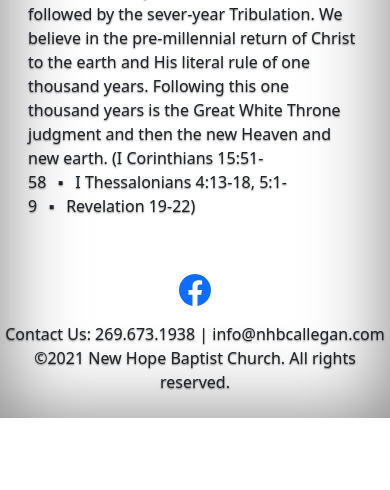
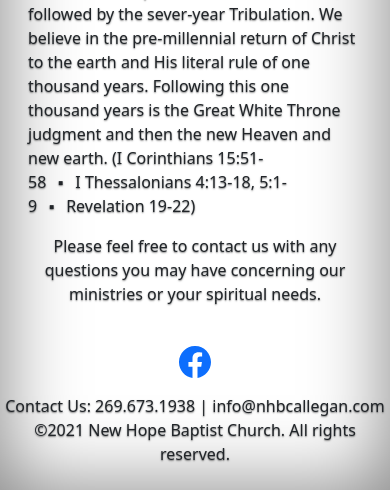
Before and after one commit to youngmcdev/newhope, a Flask app: page /introduction in a window 390 px wide. Shown: the part 3532-4022 px from the top of the page. Before the commit the page ends 3950 px from the top, so only its background shows below. Run offline with Flask 2, Linux system fonts and the light colour scheme; parts of the project's set-up code (start-up, migrations or seed data) failed here and were passed over; some libraries are stand-ins or nearby versions.

Commit message:
[develop]: A couple layout changes for mobile

```diff
--- a/app/templates/index.html
+++ b/app/templates/index.html
@@ -61,6 +61,7 @@
             <br />Pastor
         </p>
         <a href="{{ url_for('services') }}" class="btn btn-primary">Visit Us This Sunday</a>
+        <hr />
     </div>
     <div class="col-xl-3 col-sm-5 col-xs-12">
         <h4>Weekly Gatherings</h4>
--- a/app/templates/introduction.html
+++ b/app/templates/introduction.html
@@ -77,6 +77,9 @@
             (<span>I&nbsp;Corinthians 15:51-58</span><span>I&nbsp;Thessalonians 4:13-18, 5:1-9</span><span class="p-belief-last">Revelation 19-22</span>)
         </p>
     </div>
+    <div class="col-12 nh-center">
+        Please feel free to contact us with any questions you may have concerning our ministries or your spiritual needs.
+    </div>
 </div>
 {% endblock %}
 
--- a/app/templates/services.html
+++ b/app/templates/services.html
@@ -18,6 +18,7 @@
             <span class="nh-accent-text">God’s Word is not only a well of joy, it contains an answer for all of life’s problems, and Jesus can meet your every need.</span> From our Bible training classes for every age, dynamic youth and children’s programs, quality nurseries, and a wide range of family-oriented activities, you will sense a genuinely friendly atmosphere that reflects the love of our Lord Jesus Christ. We desire for you to experience the abundant life that comes only through knowing Jesus Christ as your personal Savior.
         </p>
         <div id="map" style="display: none;"></div>
+        <hr />
     </div>
     <div class="col-xl-3 col-sm-5 col-xs-12">
         <h4>Weekly Gatherings</h4>
```
